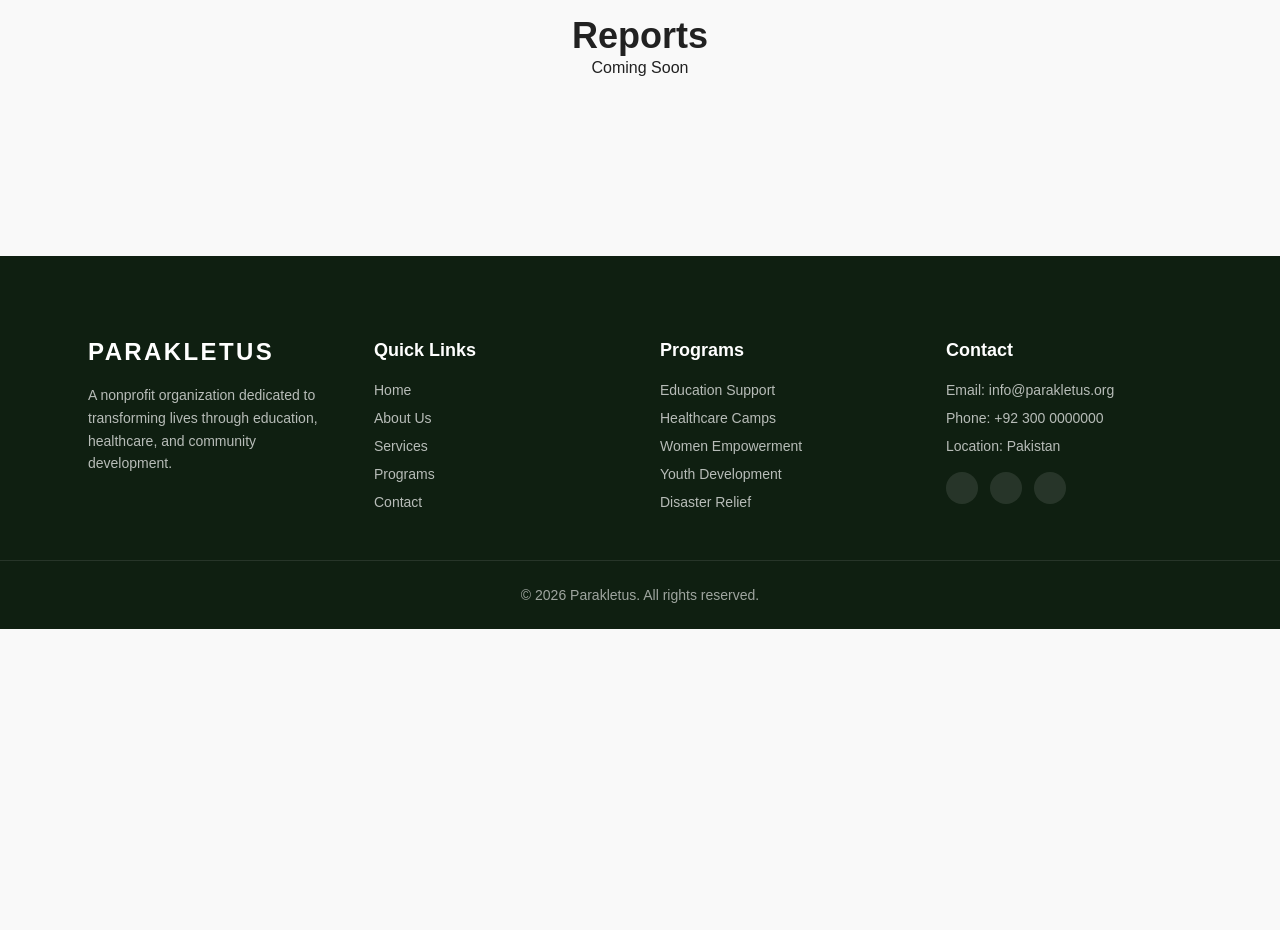
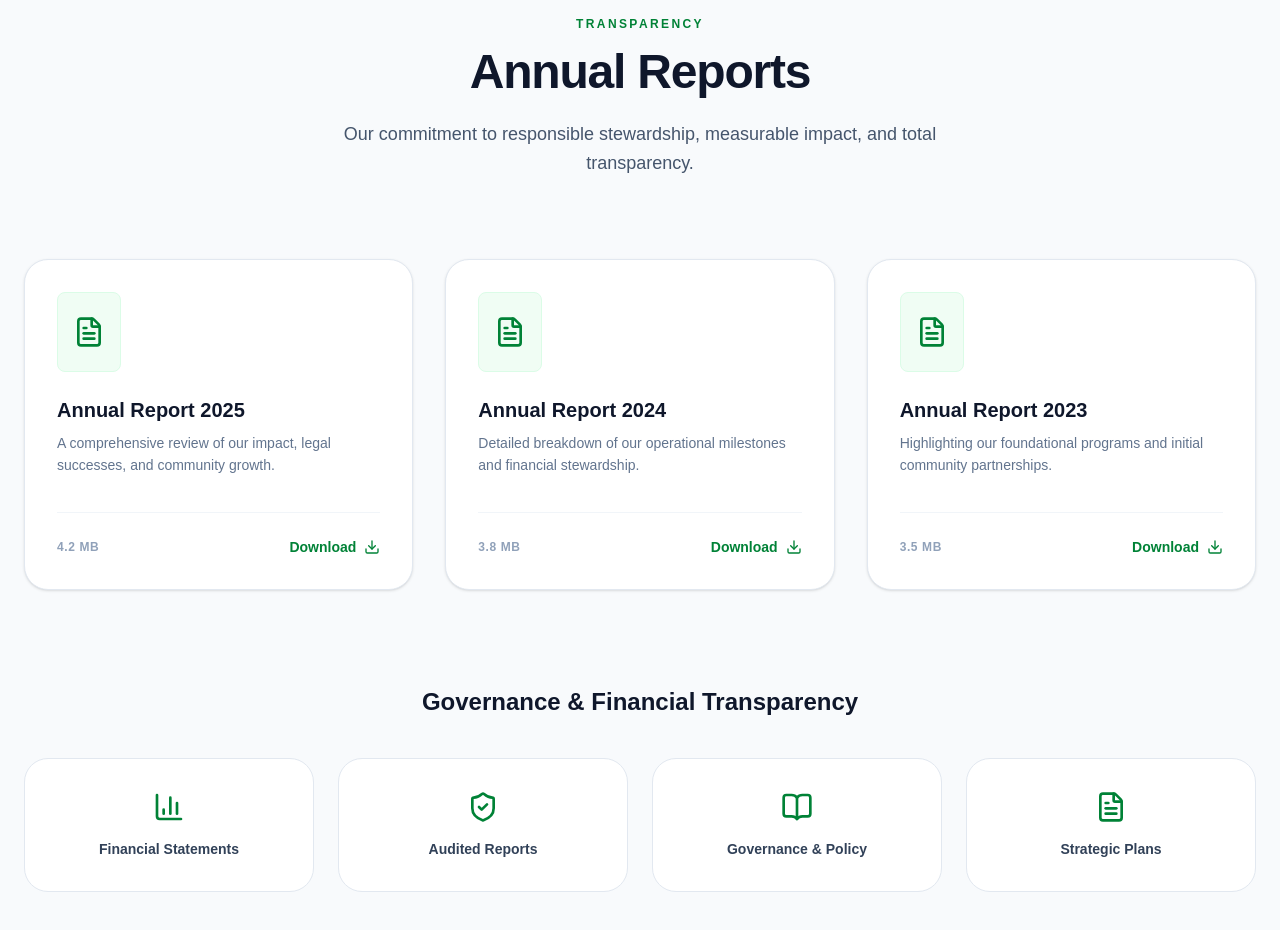
Before and after one commit to jannicaSD/ngo-website, a Next.js app: page /reports in a window 1280 px wide. Shown: the part 160-1090 px from the top of the page. Before the commit the page ends 800 px from the top, so only its background shows below. Built offline with nearby package versions, Linux system fonts and the light colour scheme.

Commit message:
improve all  sections

```diff
--- a/src/pages/gallery/index.tsx
+++ b/src/pages/gallery/index.tsx
@@ -1,17 +1,84 @@
-import Footer from "../../component/footer";
-import Navbar from "../../component/navbar";
+import Footer from "@/src/component/footer";
+import Navbar from "@/src/component/navbar";
+import { Play } from "lucide-react";
 
-export default function Index() {
+const categories = [
+  "Community Outreach", "Legal Clinics", "Healthcare", "Education",
+  "Volunteer", "Youth", "Church Partnerships", "Women Empowerment"
+];
+
+export default function MediaGallery() {
   return (
-    <>
+    <div className="bg-slate-50 min-h-screen">
       <Navbar />
 
-      <main className="py-44 text-center">
-        <h1 className="text-4xl font-bold">Gallery</h1>
-        <p>Coming Soon</p>
+      {/* ADDED pt-24 TO PUSH CONTENT BELOW FIXED NAVBAR */}
+      <main className="pt-24">
+
+        {/* HERO BANNER */}
+        <section className="py-20 px-6 text-center border-b border-slate-200 bg-white">
+          <span className="text-green-700 font-bold text-xs uppercase tracking-[0.2em] mb-4 block">Media Gallery</span>
+          <h1 className="text-4xl md:text-6xl font-extrabold text-slate-900 mb-6 tracking-tight">Moments of Hope</h1>
+          <p className="text-slate-600 max-w-2xl mx-auto text-lg leading-relaxed">
+            Witness the transformation and impact of our initiatives across Pakistan through our visual stories.
+          </p>
+        </section>
+
+        <div className="max-w-7xl mx-auto px-6 py-16">
+
+          {/* CATEGORIES - UPDATED FOR BETTER RESPONSIVENESS */}
+          <div className="flex flex-wrap gap-2 mb-16 justify-center">
+            {categories.map((cat) => (
+              <button key={cat} className="px-5 py-2 bg-white border border-slate-200 hover:border-green-600 hover:text-green-700 rounded-lg text-sm font-medium text-slate-600 transition-all shadow-sm">
+                {cat}
+              </button>
+            ))}
+          </div>
+
+          {/* FEATURED STORY */}
+          <section className="mb-24">
+            <div className="grid lg:grid-cols-12 gap-12 items-center bg-white p-6 md:p-10 rounded-3xl border border-slate-100 shadow-sm">
+              <div className="lg:col-span-7">
+                <img
+                  src="https://images.unsplash.com/photo-1503454537195-1dcabb73ffb9?auto=format&fit=crop&q=80&w=1200"
+                  alt="Child support"
+                  className="w-full h-96 object-cover rounded-2xl shadow-lg"
+                />
+              </div>
+              <div className="lg:col-span-5">
+                <span className="text-green-700 font-bold text-xs uppercase tracking-widest">Featured Story</span>
+                <h2 className="text-3xl font-bold text-slate-900 mt-2 mb-4">Empowering Future Generations</h2>
+                <p className="text-slate-600 mb-8 leading-relaxed">
+                  A heartwarming look at our recent educational workshops where local children discovered new opportunities for growth, learning, and skill development in their communities.
+                </p>
+                <button className="bg-slate-900 text-white px-8 py-3 rounded-xl font-bold hover:bg-green-700 transition-all">Read Full Story</button>
+              </div>
+            </div>
+          </section>
+
+          {/* VIDEO GALLERY */}
+          <section>
+            <div className="flex justify-between items-end mb-8">
+              <h2 className="text-2xl font-bold text-slate-900">Documentaries & Stories</h2>
+              <span className="text-sm text-green-700 font-semibold cursor-pointer hover:underline">View all videos</span>
+            </div>
+            <div className="grid md:grid-cols-3 gap-8">
+              {[1, 2, 3].map((i) => (
+                <div key={i} className="group relative h-72 bg-slate-200 rounded-3xl overflow-hidden cursor-pointer shadow-md">
+                  <img src={`https://images.unsplash.com/photo-1488521787991-ed7bbaae773c?auto=format&fit=crop&q=80&w=800`} className="w-full h-full object-cover group-hover:scale-105 transition-transform duration-500" />
+                  <div className="absolute inset-0 bg-slate-900/20 group-hover:bg-slate-900/10 transition-all" />
+                  <div className="absolute bottom-6 left-6">
+                    <div className="w-12 h-12 bg-white/90 backdrop-blur-md rounded-full flex items-center justify-center shadow-lg group-hover:scale-110 transition-transform">
+                      <Play size={20} className="text-green-700 fill-green-700" />
+                    </div>
+                  </div>
+                </div>
+              ))}
+            </div>
+          </section>
+        </div>
       </main>
-
       <Footer />
-    </>
+    </div>
   );
 }
--- a/src/pages/reports/index.tsx
+++ b/src/pages/reports/index.tsx
@@ -1,14 +1,86 @@
 import Footer from "../../component/footer";
 import Navbar from "../../component/navbar";
+import { FileText, Download, ShieldCheck, BarChart3, BookOpen } from "lucide-react";
 
-export default function Index() {
+const reports = [
+  { year: "2025", size: "4.2 MB", desc: "A comprehensive review of our impact, legal successes, and community growth." },
+  { year: "2024", size: "3.8 MB", desc: "Detailed breakdown of our operational milestones and financial stewardship." },
+  { year: "2023", size: "3.5 MB", desc: "Highlighting our foundational programs and initial community partnerships." },
+];
+
+const documents = [
+  { icon: BarChart3, title: "Financial Statements" },
+  { icon: ShieldCheck, title: "Audited Reports" },
+  { icon: BookOpen, title: "Governance & Policy" },
+  { icon: FileText, title: "Strategic Plans" },
+];
+
+export default function AnnualReports() {
   return (
     <>
       <Navbar />
 
-      <main className="py-44 text-center">
-        <h1 className="text-4xl font-bold">Reports</h1>
-        <p>Coming Soon</p>
+      {/* WRAPPER FIX: Added pt-24 to prevent Navbar overlap */}
+      <main className="pt-24 bg-slate-50">
+        <section className="px-6 py-20">
+          <div className="max-w-7xl mx-auto">
+
+            {/* HEADER */}
+            <div className="text-center mb-20">
+              <span className="text-green-700 font-bold text-xs uppercase tracking-[0.2em] mb-4 block">Transparency</span>
+              <h2 className="text-4xl md:text-5xl font-extrabold text-slate-900 mb-6 tracking-tight">Annual Reports</h2>
+              <p className="text-lg text-slate-600 max-w-2xl mx-auto leading-relaxed">
+                Our commitment to responsible stewardship, measurable impact, and total transparency.
+              </p>
+            </div>
+
+            {/* REPORT CARDS */}
+            <div className="grid md:grid-cols-3 gap-8 mb-24">
+              {reports.map((report) => (
+                <div key={report.year} className="bg-white p-8 rounded-3xl border border-slate-200 shadow-sm hover:shadow-xl transition-all duration-300 hover:-translate-y-1">
+                  <div className="w-16 h-20 bg-green-50 rounded-lg mb-6 border border-green-100 flex items-center justify-center">
+                    <FileText className="text-green-700" size={32} />
+                  </div>
+                  <h3 className="text-xl font-bold text-slate-900 mb-2">Annual Report {report.year}</h3>
+                  <p className="text-sm text-slate-500 mb-8 leading-relaxed h-12">{report.desc}</p>
+
+                  <div className="flex items-center justify-between pt-6 border-t border-slate-100">
+                    <span className="text-xs font-bold text-slate-400 uppercase tracking-wider">{report.size}</span>
+                    <button className="flex items-center gap-2 text-green-700 font-bold text-sm hover:translate-x-1 transition-transform">
+                      Download <Download size={16} />
+                    </button>
+                  </div>
+                </div>
+              ))}
+            </div>
+
+            {/* FINANCIAL TRANSPARENCY GRID */}
+            <div className="mb-24">
+              <h3 className="text-2xl font-bold text-slate-900 mb-10 text-center">Governance & Financial Transparency</h3>
+              <div className="grid grid-cols-2 md:grid-cols-4 gap-6">
+                {documents.map((doc, i) => (
+                  <div key={i} className="p-8 bg-white border border-slate-200 rounded-3xl flex flex-col items-center text-center hover:border-green-600 hover:shadow-md transition-all cursor-pointer group">
+                    <doc.icon className="text-green-700 mb-4 group-hover:scale-110 transition-transform" size={32} />
+                    <span className="font-semibold text-slate-700 text-sm">{doc.title}</span>
+                  </div>
+                ))}
+              </div>
+            </div>
+
+            {/* WHY TRANSPARENCY MATTERS */}
+            <div className="bg-slate-900 rounded-[2rem] p-12 md:p-20 text-center text-white relative overflow-hidden">
+              {/* Subtle background glow */}
+              <div className="absolute top-0 right-0 w-96 h-96 bg-green-900/20 blur-[120px] rounded-full" />
+
+              <h3 className="text-2xl font-bold mb-6 relative z-10">Why Transparency Matters</h3>
+              <p className="max-w-3xl mx-auto text-slate-300 leading-relaxed text-lg relative z-10">
+                Parakletus is committed to using every donation responsibly. We publish our reports to demonstrate
+                accountability, celebrate progress, and share how our resources create lasting community impact
+                across Pakistan.
+              </p>
+            </div>
+          </div>
+        </section>
       </main>
 
       <Footer />
```
Also changed, not shown: src/pages/program/community.tsx (+19 -16 lines).
